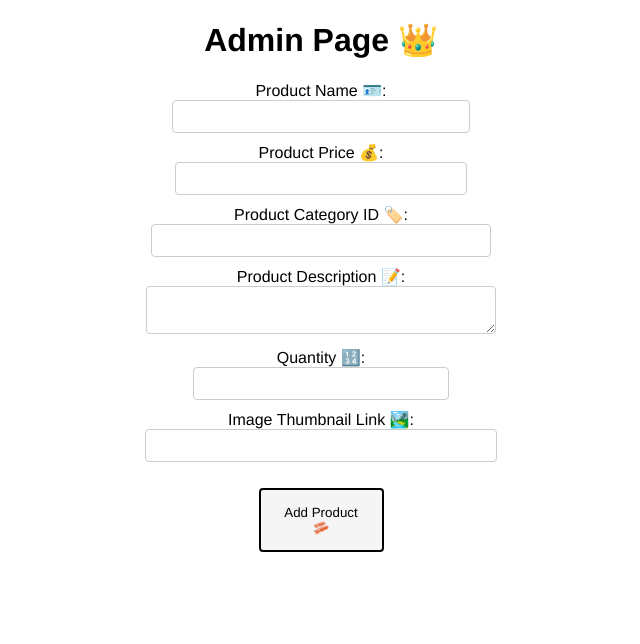
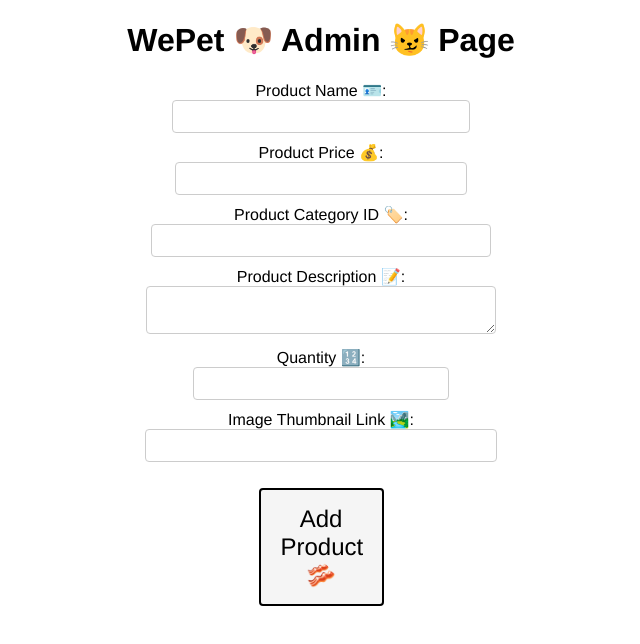
Before and after one commit to ts-oh/wepet-admin, a React (Vite) app: page / in a window 1280 px wide. Shown: the top 644 px of the page, without its empty margins (319-959 px from the left). Built offline with nearby package versions, Linux system fonts and the light colour scheme.

Commit message:
:bug: [FIX]: button styling and header

```diff
--- a/src/App.css
+++ b/src/App.css
@@ -42,6 +42,7 @@
 }
 
 button {
+  font-size: 24px;
   padding: 15px 20px;
   margin: 16px;
   background-color: whitesmoke;
--- a/src/App.jsx
+++ b/src/App.jsx
@@ -41,7 +41,7 @@
 
   return (
     <div>
-      <h1>Admin Page 👑</h1>
+      <h1>WePet 🐶 Admin 😼 Page</h1>
       <form onSubmit={handleSubmit}>
         <div>
           <label>Product Name 🪪:</label>
```
